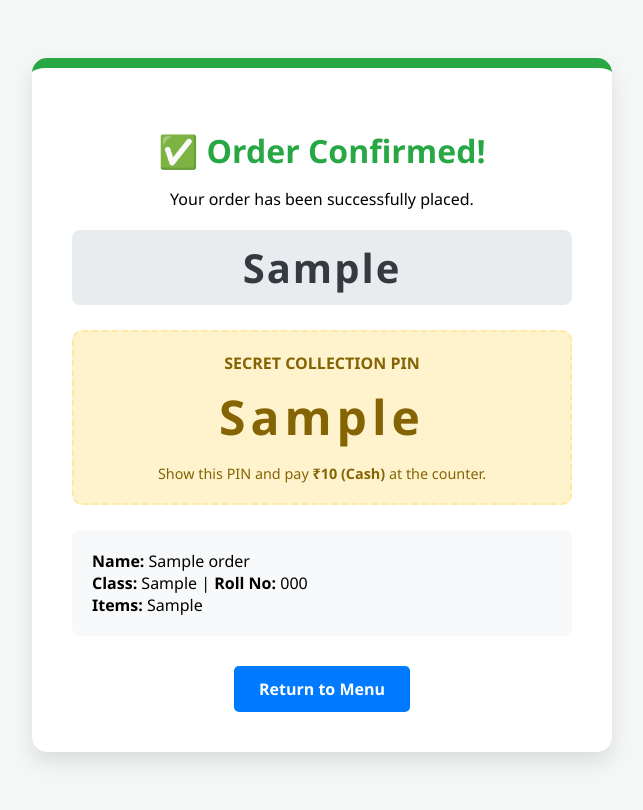
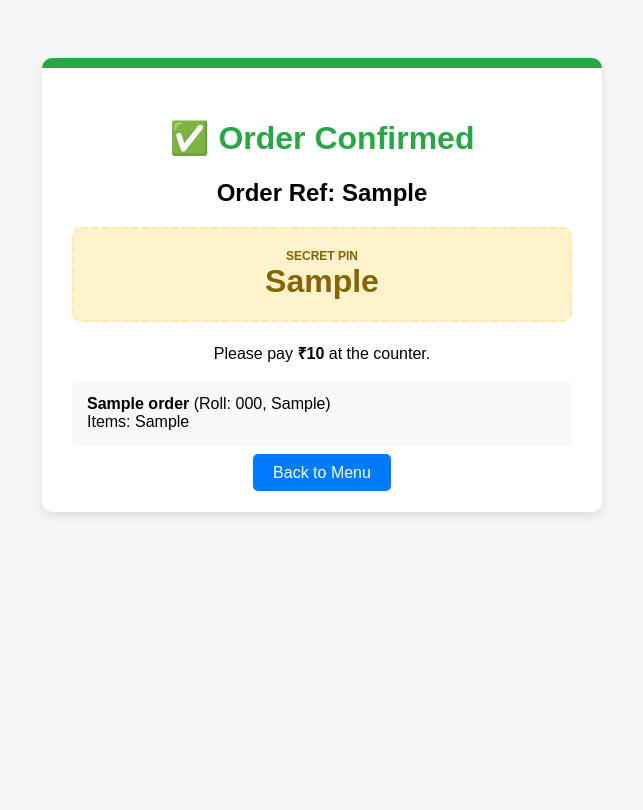
Before and after one commit to hansrajdummy66-wq/canteen-system, a Flask app: template templates/success.html in a window 1280 px wide. Shown: the whole page, without its empty margins (318-961 px from the left). After the commit the page ends 516 px from the top, so only its background shows below. Run offline with Flask 3, Linux system fonts and the light colour scheme; the template is opened without the code that fills it: values that come from a table or form of the project are taken from there, others are empty; tables that the repository leaves empty hold one stand-in row (values such as "Sample post").

Commit message:
Update success.html

```diff
--- a/templates/success.html
+++ b/templates/success.html
@@ -1,40 +1,27 @@
 <!DOCTYPE html>
-<html lang="en">
+<html>
 <head>
-    <meta charset="UTF-8">
-    <meta name="viewport" content="width=device-width, initial-scale=1.0">
     <title>Order Successful</title>
     <style>
-        body { font-family: 'Segoe UI', Tahoma, Geneva, Verdana, sans-serif; text-align: center; background-color: #f4f7f6; padding: 50px 20px; }
-        .receipt-card { background: white; max-width: 500px; margin: 0 auto; padding: 40px; border-radius: 15px; box-shadow: 0 10px 20px rgba(0,0,0,0.1); border-top: 10px solid #28a745; }
-        h1 { color: #28a745; margin-bottom: 5px; }
-        .order-ref { font-size: 2.5em; font-weight: bold; color: #343a40; margin: 20px 0; background: #e9ecef; padding: 10px; border-radius: 8px; letter-spacing: 2px;}
-        .pin-box { background: #fff3cd; color: #856404; padding: 20px; border-radius: 10px; border: 2px dashed #ffe8a1; margin: 25px 0; }
-        .pin-number { font-size: 3em; font-weight: 900; letter-spacing: 5px; margin: 10px 0 0 0; }
-        .details { text-align: left; background: #f8f9fa; padding: 20px; border-radius: 8px; margin-top: 20px; }
-        .home-btn { display: inline-block; margin-top: 30px; padding: 12px 25px; background: #007bff; color: white; text-decoration: none; border-radius: 5px; font-weight: bold; }
+        body { font-family: sans-serif; text-align: center; background: #f4f7f6; padding: 50px; }
+        .card { background: white; max-width: 500px; margin: auto; padding: 30px; border-radius: 10px; border-top: 10px solid #28a745; box-shadow: 0 4px 10px rgba(0,0,0,0.1); }
+        .pin { background: #fff3cd; color: #856404; padding: 20px; font-size: 2em; font-weight: bold; border-radius: 10px; margin: 20px 0; border: 2px dashed #ffe8a1; }
     </style>
 </head>
 <body>
-    <div class="receipt-card">
-        <h1>✅ Order Confirmed!</h1>
-        <p>Your order has been successfully placed.</p>
-
-        <div class="order-ref">{{ order.order_ref }}</div>
-
-        <div class="pin-box">
-            <div style="font-weight: bold; text-transform: uppercase;">Secret Collection PIN</div>
-            <div class="pin-number">{{ order.collection_pin }}</div>
-            <p style="font-size: 0.9em; margin-bottom: 0;">Show this PIN and pay <strong>₹{{ order.total_price }} (Cash)</strong> at the counter.</p>
+    <div class="card">
+        <h1 style="color:#28a745;">✅ Order Confirmed</h1>
+        <h2>Order Ref: {{ order.order_ref }}</h2>
+        <div class="pin">
+            <small style="font-size:12px; display:block;">SECRET PIN</small>
+            {{ order.collection_pin }}
         </div>
-
-        <div class="details">
-            <strong>Name:</strong> {{ order.student_name }}<br>
-            <strong>Class:</strong> {{ order.student_class }} | <strong>Roll No:</strong> {{ order.roll_number }}<br>
-            <strong>Items:</strong> {{ order.items }}
-        </div>
-
-        <a href="/" class="home-btn">Return to Menu</a>
+        <p>Please pay <strong>₹{{ order.total_price }}</strong> at the counter.</p>
+        <div style="background:#f8f9fa; padding:15px; text-align:left; border-radius:5px;">
+            <strong>{{ order.student_name }}</strong> (Roll: {{ order.roll_number }}, {{ order.student_class }})<br>
+            Items: {{ order.items }}
+        </div><br>
+        <a href="/" style="padding:10px 20px; background:#007bff; color:white; text-decoration:none; border-radius:5px;">Back to Menu</a>
     </div>
 </body>
 </html>
```
